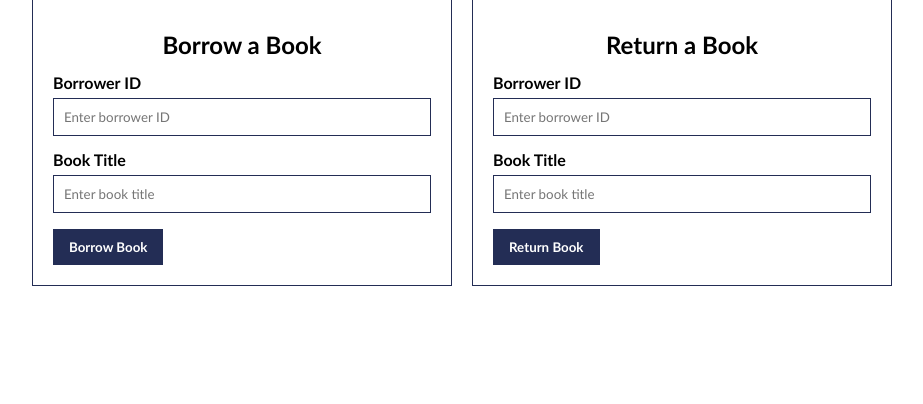
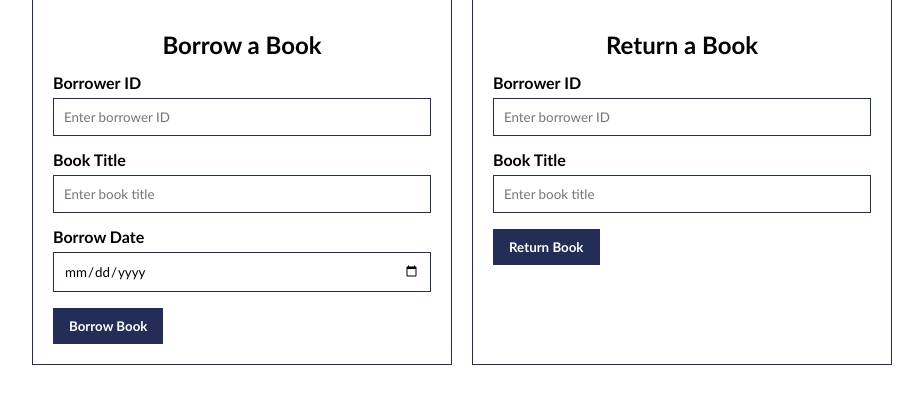
Before and after one commit to codeycode0101/Bos-Library, a Flask app: page /borrow-return in a window 1280 px wide. Shown: the part 221-625 px from the top of the page, without its empty margins (178-1101 px from the left). Run offline with Flask 3, Linux system fonts and the light colour scheme.

Commit message:
Finished TODO: Add/Fix borrow date to database

```diff
--- a/Bos_Library.session.sql
+++ b/Bos_Library.session.sql
@@ -1,2 +1,2 @@
 SELECT *
-FROM book_copies;
+FROM borrows;
--- a/app.py
+++ b/app.py
@@ -1,5 +1,5 @@
 from flask import Flask, render_template, request
-from datetime import timedelta
+from datetime import timedelta, datetime
 import mysql.connector
 import json
 import os
@@ -26,8 +26,8 @@ def count(user_id):
 
     count = cursor.fetchone()
     count2 = count[0]
-    print(count)
-    print(count2)
+    print("Borrow count:", count)
+    print("Borrow count (simplified):", count2)
 
     # TODO: Later implement a portal to change such parameters on the web app. Not in the code directly.
     if count2 > 3:
@@ -78,46 +78,49 @@ def borrow_return():
             book_title = request.form.get('borrow-title')
             book_ISBN = find_isbn(book_title)
             # Debug
-            print(book_ISBN)
+            print("book ISBN:", book_ISBN)
         else:
             return "Invalid id"
 
         # Find available copy
         cursor.execute("SELECT copy_id FROM book_copies WHERE copy_ISBN = %s AND copy_status = 'Available'", (book_ISBN,))
 
-        # Assign the id of the copy
-        copy_id = cursor.fetchone()
-        print(copy_id)
+        # Retrieve the id of the copy
+        copy_id = cursor.fetchone()[0]
+        print("copy ID:", copy_id)
 
         # If there is no copy available:
         if not copy_id:
+            #TODO: Create alert boxes instead of returning text.
             return "No available option."
 
         # Check how many books does the user borrow:
         if not count(user_id):
             return 'You have borrowed more than 3 books. Please return before borrowing.'
 
-        #TODO: Ask for borrowed dates in HTML
-        #Set the borrow_date
-        borrow_date = request.form['borrow_date']
+        #Retrieve Borrow date from form as string.
+        borrow_date_str = request.form.get('borrow-date')
+        print("Borrow date:", borrow_date_str)
 
-        # Calculate the due_date
-        due_date = borrow_date + timedelta(14)
+        # Convert the borrow date string to a date object
+        borrow_date = datetime.strptime(borrow_date_str, '%Y-%m-%d').date()
+
+        # Calculate the due_date (current date + 14 days)
+        due_date = borrow_date + timedelta(days=14)
+        print("Due date:", due_date)
 
         # Add the borrow action into borrows_table
-        parameters_borrow= [borrow_date, due_date, user_id, copy_id, book_ISBN]
-        cursor.execute("""
-        INSERT INTO borrows(borrow_date, due_date, idUser, book_copy_id, book_copy_ISBN)
-        VALUES (%s, %s, %s, %s, %s)""",
-        (parameters_borrow))
+        parameters_borrow = (borrow_date, due_date, user_id, copy_id, book_ISBN)
+        cursor.execute("INSERT INTO borrows(borrow_date, due_date, idUser, book_copy_id, book_copy_ISBN) VALUES (%s, %s, %s, %s, %s)",
+        parameters_borrow)
 
         # Change the copy_status
-        parameters_copy_status = [copy_id, book_ISBN]
+        parameters_copy_status = (copy_id, book_ISBN)
         cursor.execute("""
         UPDATE book_copies
         SET copy_status = "Borrowed"
         WHERE (copy_id = %s) AND (copy_ISBN = %s)""",
-        (parameters_copy_status))
+        parameters_copy_status)
 
         db.commit()
 
--- a/templates/borrow_return.html
+++ b/templates/borrow_return.html
@@ -16,6 +16,9 @@
         <label for="borrow-title">Book Title</label>
         <input id="borrow-title" name="borrow-title" type="text" placeholder="Enter book title">
 
+        <label for="borrow-date">Borrow Date</label>
+        <input id="borrow-date" name="borrow-date" type="date">
+
         <button type="submit">Borrow Book</button>
     </form>
 
```
Also changed, not shown: library_testing_db.sql (+7 -6 lines).
